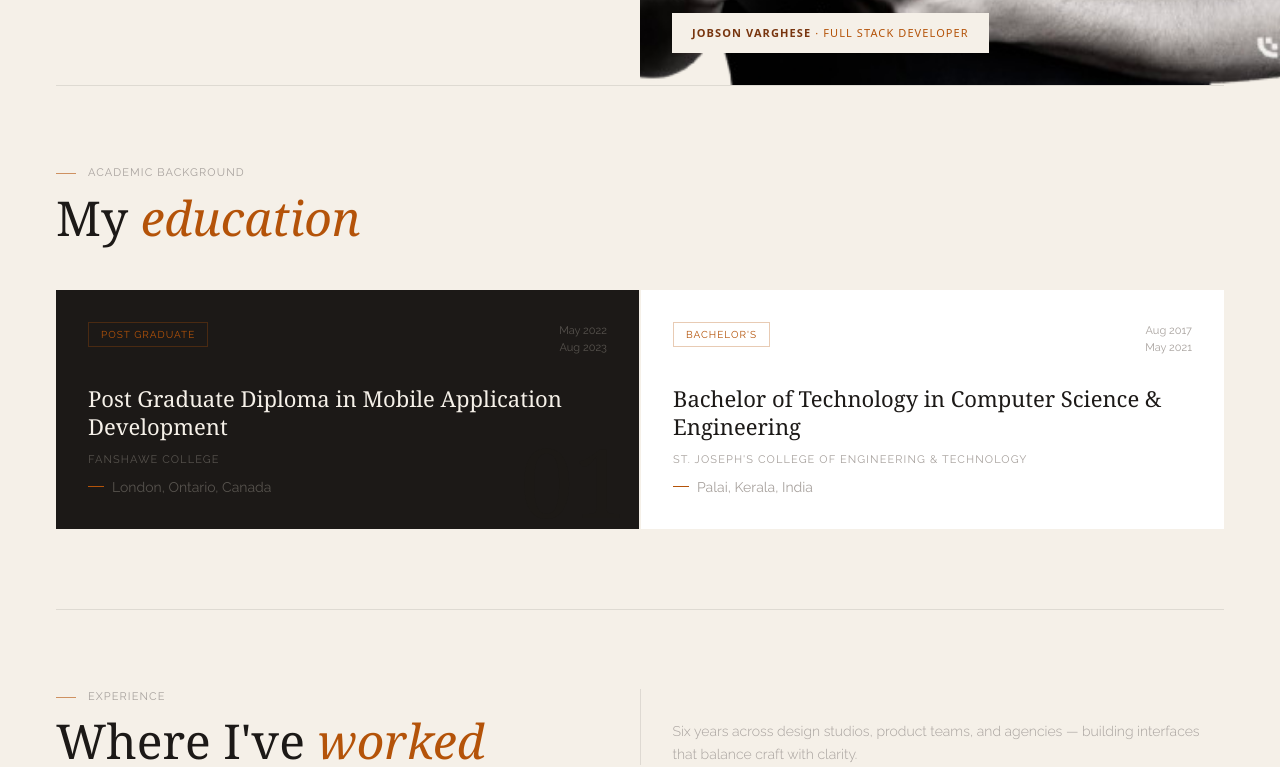
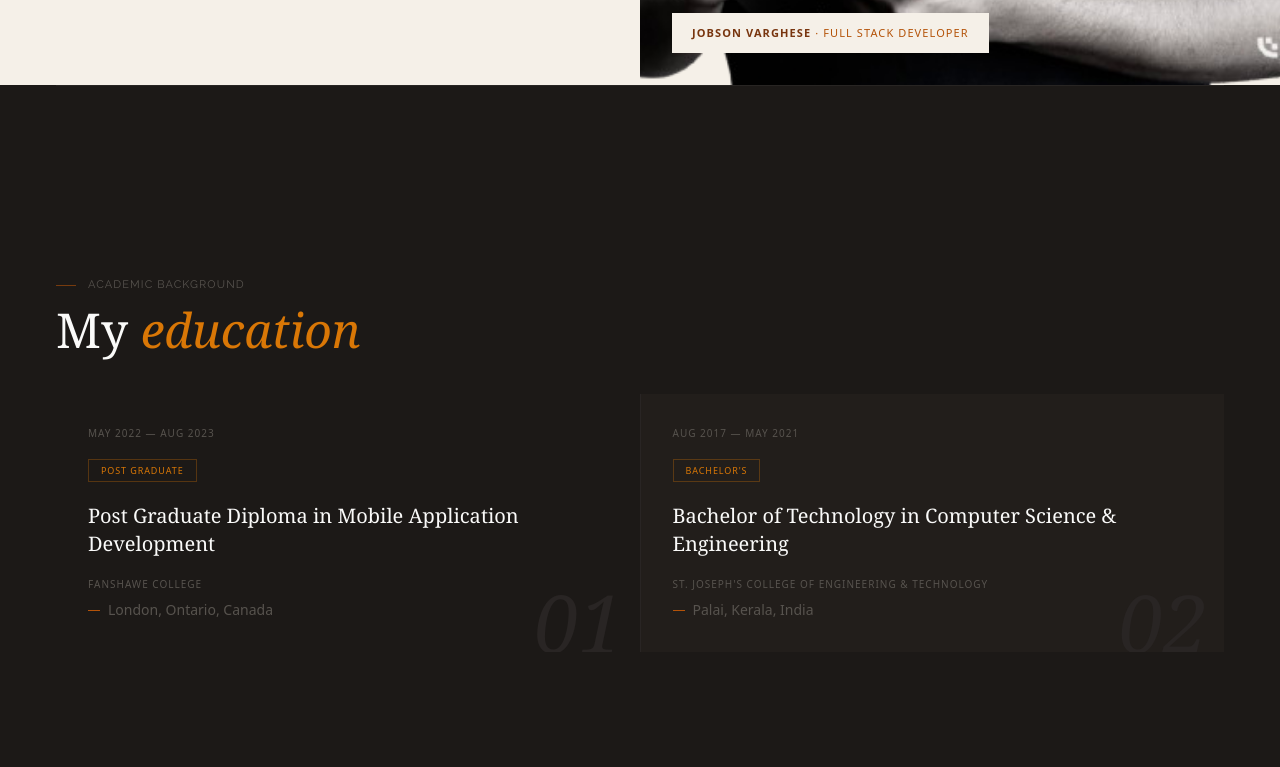
Before and after one commit to jobsonpvarghese/jobsonpvarghese.github.io, a Next.js app: page / in a window 1280 px wide. Shown: the part 715-1482 px from the top of the page. Built offline with nearby package versions, Linux system fonts and the light colour scheme.

Commit message:
education section mod

```diff
--- a/components/Education.js
+++ b/components/Education.js
@@ -1,54 +1,64 @@
 // components/Education.jsx
 export default function Education() {
   return (
-    <section id="education" className="px-12 sm:px-10 lg:px-14 py-16 lg:py-20 bg-[#f5f0e8] relative">
-      <div className="absolute top-0 left-6 sm:left-10 lg:left-14 right-6 sm:right-10 lg:right-14 h-px bg-stone-900/10" />
+    <section id="education" className="px-6 sm:px-10 lg:px-14 py-16 lg:py-48 bg-[#1c1917] relative">
+      <div className="absolute top-0 left-6 sm:left-10 lg:left-14 right-6 sm:right-10 lg:right-14 h-px bg-white/5" />
 
-      <p className="flex items-center gap-3 text-[11px] tracking-widest uppercase text-stone-400 mb-3">
+      <p className="flex items-center gap-3 text-[11px] tracking-widest uppercase text-stone-600 mb-3">
         <span className="w-5 h-px bg-amber-700/60" />
         Academic background
       </p>
-      <h2 className="font-serif text-4xl sm:text-5xl font-normal text-stone-900 leading-none mb-12">
-        My <em className="italic text-amber-700">education</em>
+      <h2 className="font-serif text-4xl sm:text-5xl font-normal text-stone-50 leading-none mb-10">
+        My <em className="italic text-amber-600">education</em>
       </h2>
 
-      <div className="grid grid-cols-1 sm:grid-cols-2 gap-0.5">
-        {/* featured — postgrad */}
-        <div className="bg-stone-900 p-8 relative overflow-hidden hover:-translate-y-1 transition-transform duration-300 cursor-default">
+      <div className="grid grid-cols-1 sm:grid-cols-2 gap-px bg-stone-800">
+        {/* Post Graduate */}
+        <div className="bg-[#1c1917] p-8 relative overflow-hidden hover:bg-[#221e1b] transition-colors duration-300 cursor-default group">
           {/* faded number */}
-          <div className="font-serif text-[96px] text-stone-900/10 absolute bottom-0 right-3 leading-none select-none pointer-events-none">01</div>
-          <div className="flex justify-between items-start mb-7">
-            <span className="text-[10px] tracking-widest uppercase text-amber-700 border border-amber-700/30 px-3 py-1">Post Graduate</span>
-            <div className="text-[11px] text-stone-600 text-right leading-relaxed">
-              May 2022
-              <br />
-              Aug 2023
-            </div>
+          <div className="font-serif text-[80px] italic text-stone-800 absolute bottom-[-10px] right-4 leading-none select-none pointer-events-none group-hover:text-stone-700/40 transition-colors duration-300">
+            01
           </div>
-          <h3 className="font-serif text-[22px] text-[#f5f0e8] leading-tight mb-3">Post Graduate Diploma in Mobile Application Development</h3>
-          <p className="text-[11px] tracking-widest uppercase text-stone-600 mb-2">Fanshawe College</p>
-          <p className="text-sm text-stone-600 flex items-center gap-2">
-            <span className="w-4 h-px bg-amber-700 inline-block" />
-            London, Ontario, Canada
-          </p>
+
+          <div className="text-[10px] tracking-widest uppercase text-stone-600 font-sans mb-4">May 2022 — Aug 2023</div>
+
+          <span className="inline-block text-[9px] tracking-widest uppercase text-amber-600 border border-amber-600/30 px-3 py-1 font-sans mb-5">
+            Post Graduate
+          </span>
+
+          <h3 className="font-serif text-[20px] text-stone-50 leading-snug mb-5">Post Graduate Diploma in Mobile Application Development</h3>
+
+          <div className="mt-auto">
+            <p className="text-[10px] tracking-widest uppercase text-stone-600 font-sans mb-2">Fanshawe College</p>
+            <p className="text-sm text-stone-600 font-sans flex items-center gap-2">
+              <span className="w-3 h-px bg-amber-700 inline-block" />
+              London, Ontario, Canada
+            </p>
+          </div>
         </div>
 
-        {/* bachelor's */}
-        <div className="bg-white p-8 hover:-translate-y-1 transition-transform duration-300 cursor-default">
-          <div className="flex justify-between items-start mb-7">
-            <span className="text-[10px] tracking-widest uppercase text-amber-700 border border-amber-700/30 px-3 py-1">Bachelor's</span>
-            <div className="text-[11px] text-stone-400 text-right leading-relaxed">
-              Aug 2017
-              <br />
-              May 2021
-            </div>
+        {/* Bachelor's */}
+        <div className="bg-[#221e1b] p-8 relative overflow-hidden hover:bg-[#26211d] transition-colors duration-300 cursor-default group">
+          {/* faded number */}
+          <div className="font-serif text-[80px] italic text-stone-800 absolute bottom-[-10px] right-4 leading-none select-none pointer-events-none group-hover:text-stone-700/40 transition-colors duration-300">
+            02
           </div>
-          <h3 className="font-serif text-[22px] text-stone-900 leading-tight mb-3">Bachelor of Technology in Computer Science & Engineering</h3>
-          <p className="text-[11px] tracking-widest uppercase text-stone-400 mb-2">St. Joseph's College of Engineering & Technology</p>
-          <p className="text-sm text-stone-400 flex items-center gap-2">
-            <span className="w-4 h-px bg-amber-700 inline-block" />
-            Palai, Kerala, India
-          </p>
+
+          <div className="text-[10px] tracking-widest uppercase text-stone-600 font-sans mb-4">Aug 2017 — May 2021</div>
+
+          <span className="inline-block text-[9px] tracking-widest uppercase text-amber-600 border border-amber-600/30 px-3 py-1 font-sans mb-5">
+            Bachelor's
+          </span>
+
+          <h3 className="font-serif text-[20px] text-stone-50 leading-snug mb-5">Bachelor of Technology in Computer Science & Engineering</h3>
+
+          <div className="mt-auto">
+            <p className="text-[10px] tracking-widest uppercase text-stone-600 font-sans mb-2">St. Joseph's College of Engineering & Technology</p>
+            <p className="text-sm text-stone-600 font-sans flex items-center gap-2">
+              <span className="w-3 h-px bg-amber-700 inline-block" />
+              Palai, Kerala, India
+            </p>
+          </div>
         </div>
       </div>
     </section>
```
Also changed, not shown: 20 other files (tests, documents, lock files or other folders).
